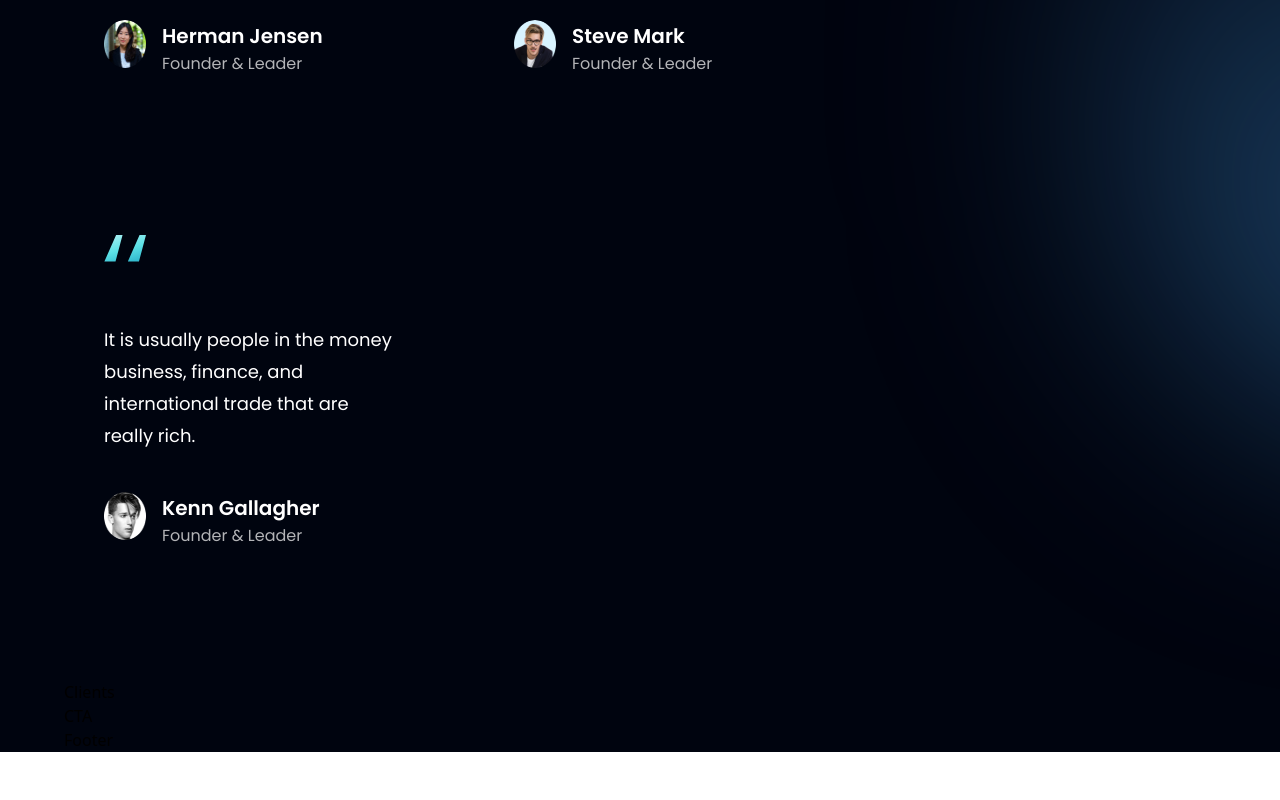
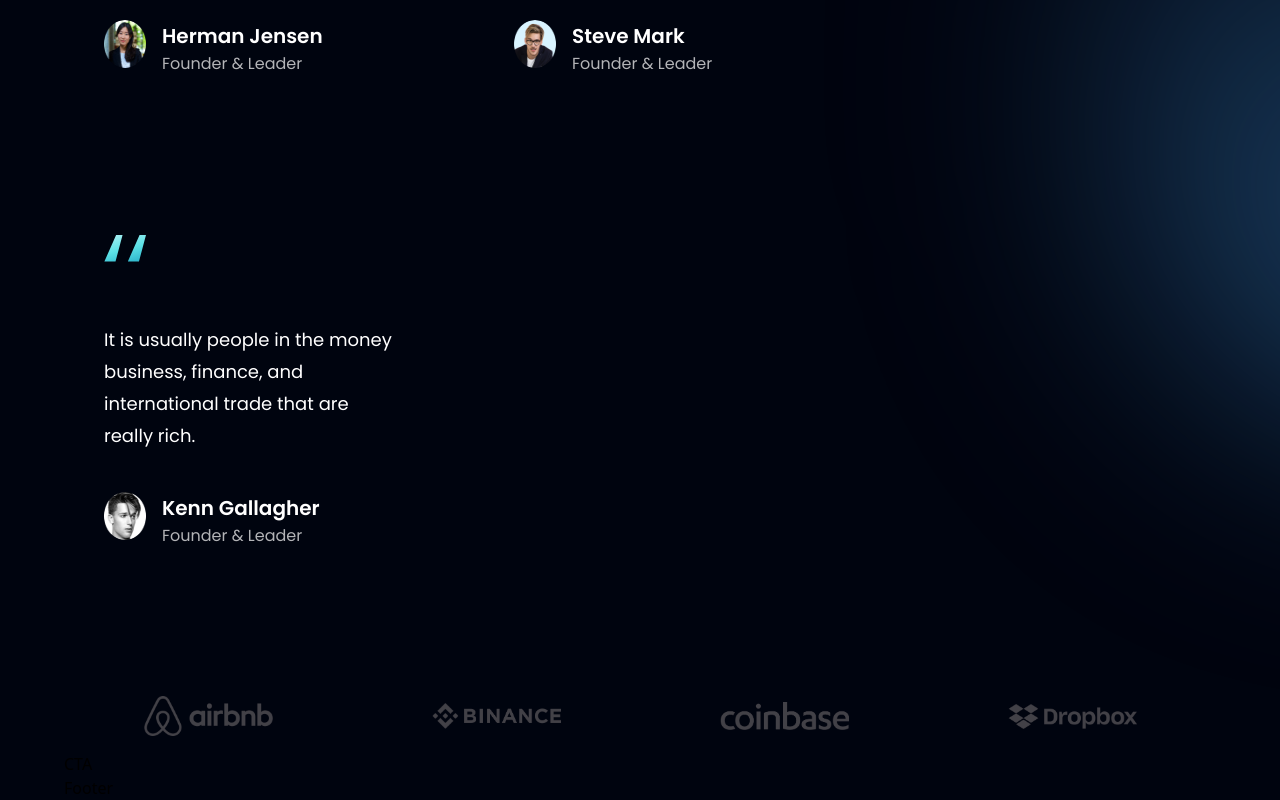
Before and after one commit to AndreiaMsT/Bank-Modern-App, a React (Vite) app: page / in a window 1280 px wide. Shown: the part 3392-4192 px from the top of the page. Before the commit the page ends 4144 px from the top, so only its background shows below. Built offline with nearby package versions, Linux system fonts and the light colour scheme.

Commit message:
done Client component

```diff
--- a/src/components/Clients.jsx
+++ b/src/components/Clients.jsx
@@ -1,9 +1,25 @@
-import React from 'react'
+import { clients } from "../constants";
+import styles from "../style";
 
 const Clients = () => {
   return (
-    <div>Clients</div>
-  )
-}
+    <section className={`${styles.flexCenter} my-4`}>
+      <div className={`${styles.flexCenter} flex-wrap w-full`}>
+        {clients.map((client) => (
+          <div
+            key={client.id}
+            className={` flex-1 ${styles.flexCenter} sm:min-w-[192px] min-w-[120px]`}
+          >
+            <img
+              src={client.logo}
+              alt="client"
+              className="sm:w-[129px] w-[100px] object-contain"
+            />
+          </div>
+        ))}
+      </div>
+    </section>
+  );
+};
 
-export default Clients
+export default Clients;
```
